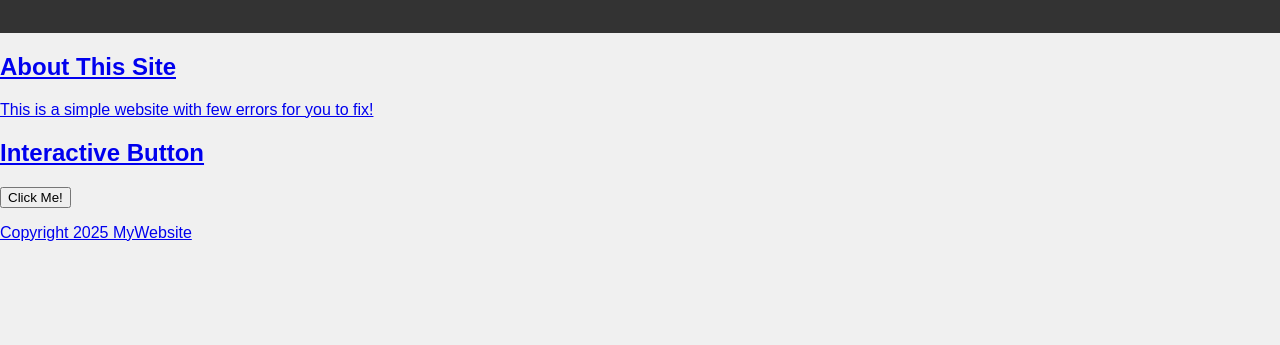
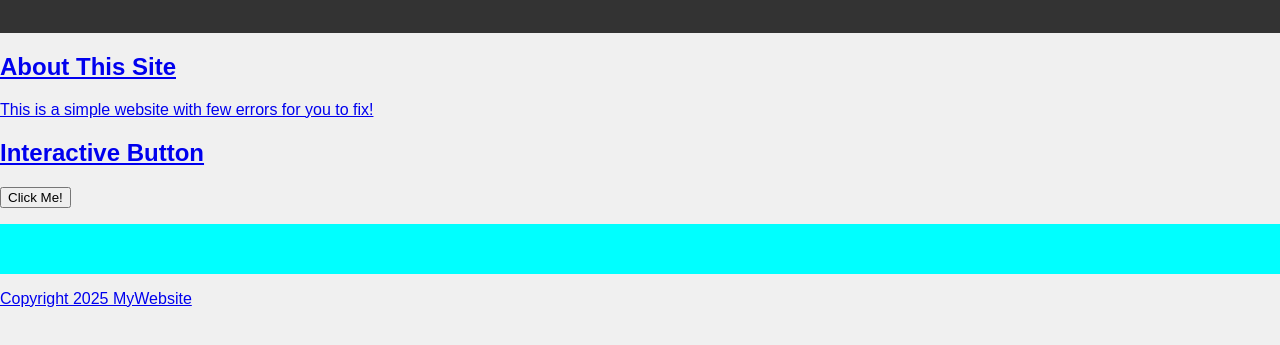
Before and after one commit to tarunkumar49/Demo-Webiste, a plain HTML site: page index.html in a window 1280 px wide. Shown: the part 121-466 px from the top of the page. Drawn offline with Linux system fonts and the light colour scheme.

Commit message:
Added a new Div

```diff
--- a/index.html
+++ b/index.html
@@ -29,6 +29,7 @@
             <button id="clickMe">Click Me!</button>
             <p id="message"></p>
         </section>
+        <div id="divi"></div>
     </main>
 
     <footer>
--- a/style.css
+++ b/style.css
@@ -21,3 +21,8 @@ nav ul {
 nav li {
     margin: 0 15px;
 }
+#divi{
+    width: 100%;
+    height: 50px;
+    background-color: aqua;
+}
```
